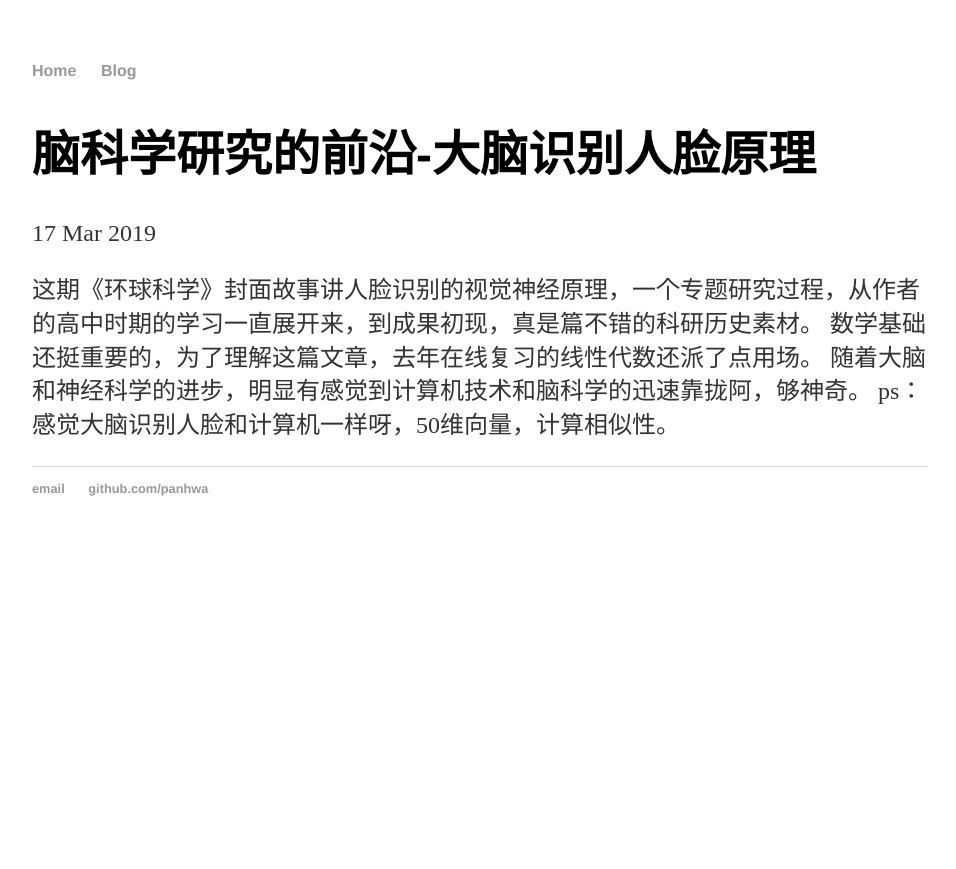
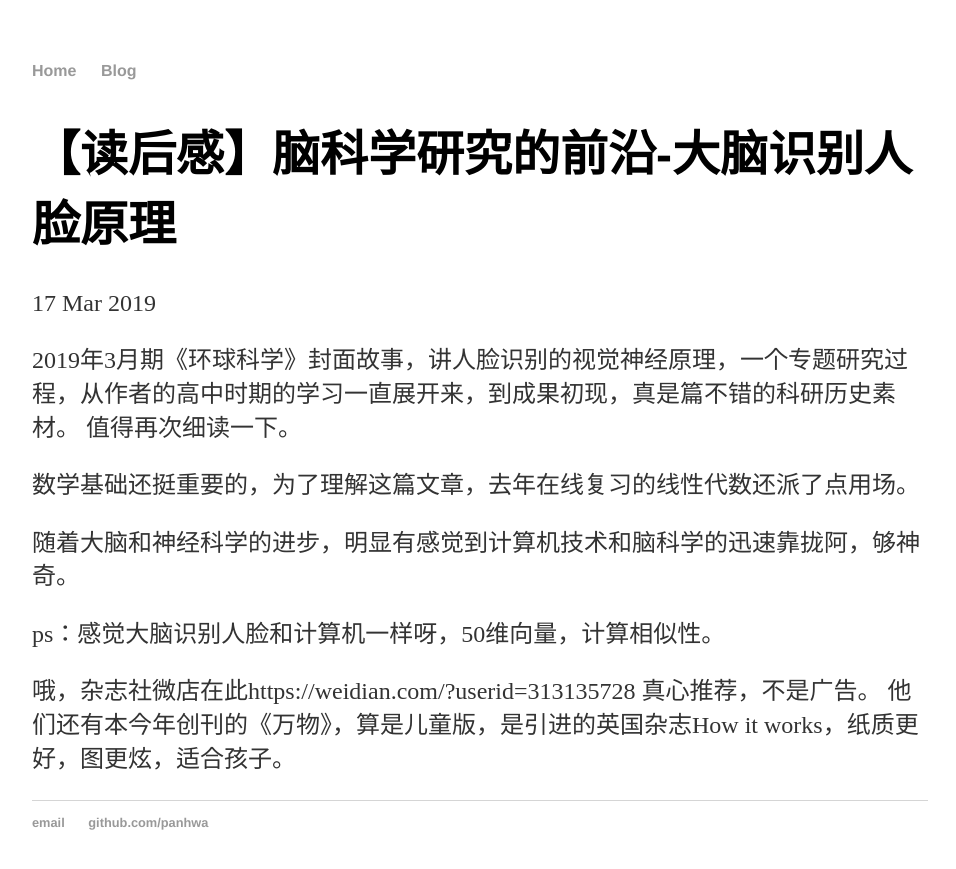
Before and after one commit to panhwa/panhwa.github.io, a Jekyll site: the page built from _posts/2019-03-17-facial-recognition.md, in a window 1280 px wide. Shown: the top 869 px of the page, without its empty margins (160-1116 px from the left). Built offline with Jekyll 4.4.1, drawn with Linux system fonts in a browser that asks for light colours.

Commit message:
Update 2019-03-17-facial-recognition.md

```diff
--- a/_posts/2019-03-17-facial-recognition.md
+++ b/_posts/2019-03-17-facial-recognition.md
@@ -1,9 +1,17 @@
 ---
 layout: post
-title: "脑科学研究的前沿-大脑识别人脸原理"
+title: "【读后感】脑科学研究的前沿-大脑识别人脸原理"
 date: 2019-03-17
 ---
-这期《环球科学》封面故事讲人脸识别的视觉神经原理，一个专题研究过程，从作者的高中时期的学习一直展开来，到成果初现，真是篇不错的科研历史素材。
+
+2019年3月期《环球科学》封面故事，讲人脸识别的视觉神经原理，一个专题研究过程，从作者的高中时期的学习一直展开来，到成果初现，真是篇不错的科研历史素材。
+值得再次细读一下。
+
 数学基础还挺重要的，为了理解这篇文章，去年在线复习的线性代数还派了点用场。
+
 随着大脑和神经科学的进步，明显有感觉到计算机技术和脑科学的迅速靠拢阿，够神奇。
+
 ps：感觉大脑识别人脸和计算机一样呀，50维向量，计算相似性。
+
+哦，杂志社微店在此https://weidian.com/?userid=313135728 真心推荐，不是广告。
+他们还有本今年创刊的《万物》，算是儿童版，是引进的英国杂志How it works，纸质更好，图更炫，适合孩子。
```
